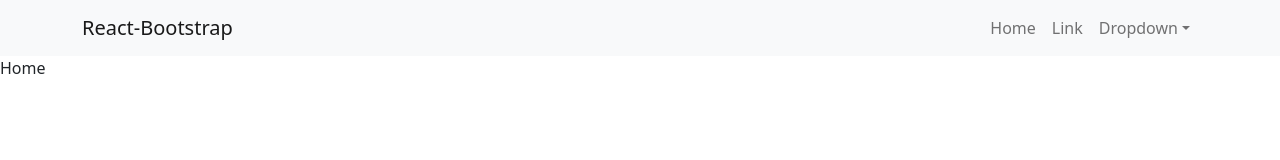
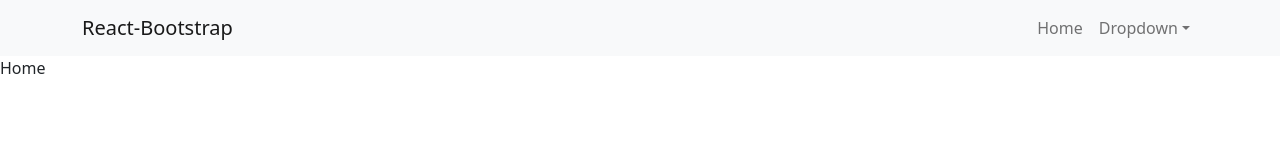
Before and after one commit to alexnguyen2201/blog-app-front-end-react, a React (Create React App) app: page / in a window 1280 px wide. Shown: the top 160 px of the page. Built offline with nearby package versions, Linux system fonts and the light colour scheme.

Commit message:
remove link

```diff
--- a/src/components/Navigation.js
+++ b/src/components/Navigation.js
@@ -12,7 +12,6 @@ function Navigation() {
                 <Navbar.Collapse id="basic-navbar-nav">
                     <Nav className="ms-auto">
                         <Nav.Link href="#home">Home</Nav.Link>
-                        <Nav.Link href="#link">Link</Nav.Link>
                         <NavDropdown title="Dropdown" id="basic-nav-dropdown">
                             <NavDropdown.Item href="#action/3.1">
                                 Action
```
